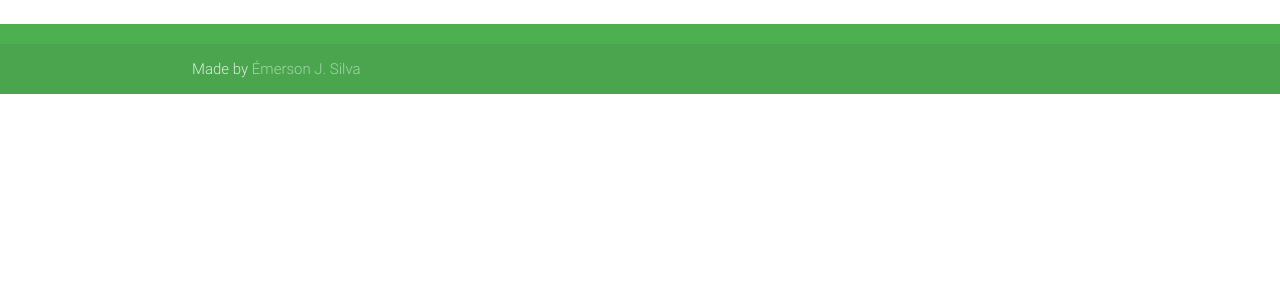
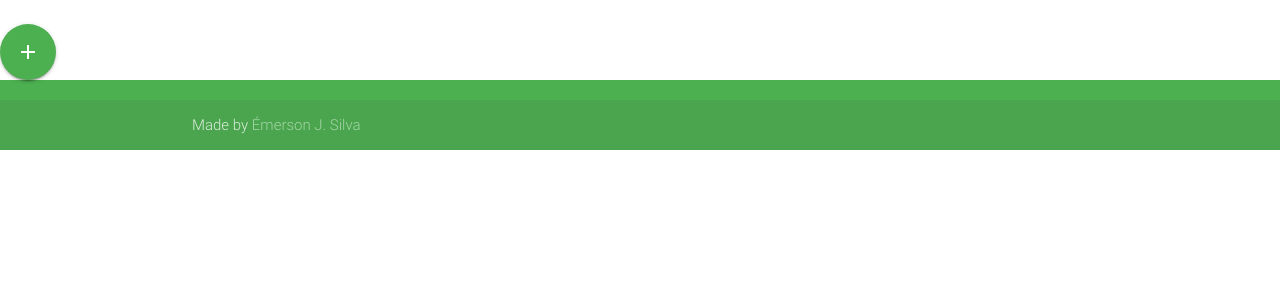
Before and after one commit to SilvaEmerson/DjangoDemo, a Django app: page / in a window 1280 px wide. Shown: the part 102-401 px from the top of the page. Run offline with Django 3.2, Linux system fonts and the light colour scheme; data that the repository does not hold is empty; some libraries are stand-ins or nearby versions.

Commit message:
Edit rests_list.html

```diff
--- a/restaurantes/templates/restaurantes/rests_list.html
+++ b/restaurantes/templates/restaurantes/rests_list.html
@@ -6,10 +6,6 @@
 		<link rel="stylesheet" href="{% static 'css/materialize.min.css' %}">
 		<meta name="viewport" content="width=device-width, initial-scale=1.0"/>
 		<style>
-/*			 html, body
-    {
-        height: 100%;
-    }*/
     #footer{
     	position: relative;
         clear: both;
@@ -23,6 +19,10 @@
 				Lista de Restaurantes
 			</h1>
 		</div>
+		</div>
+		<a href="{% url 'restaurant_new' %}" class="btn-floating btn-large waves-effect waves-light green">
+			<i class="material-icons">add</i>
+		</a>
 
 		{% for restaurant in restaurants %}
 			<div class="card black">
@@ -48,7 +48,7 @@
 		</footer>
 
 		<script type="text/javascript" src="https://code.jquery.com/jquery-3.2.1.min.js"></script>
-		<link rel="text/javascript" href="{% static 'js/materialize.min.js' %}">
+		<script src="{% static 'js/materialize.min.js' %}"></script>
 
 	</body>
 </html>
```
